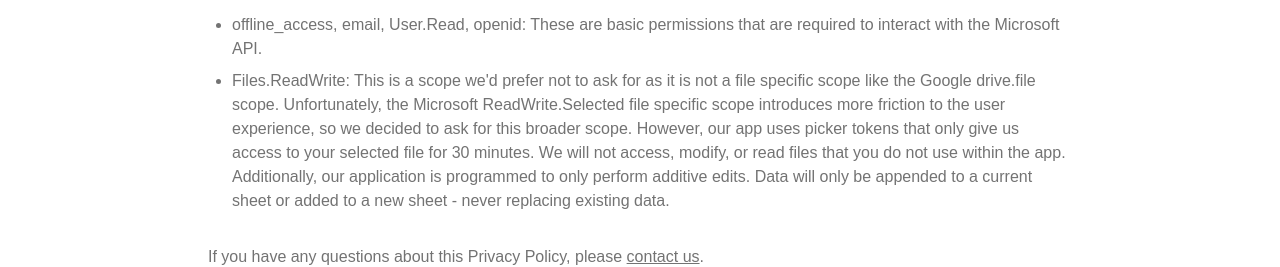
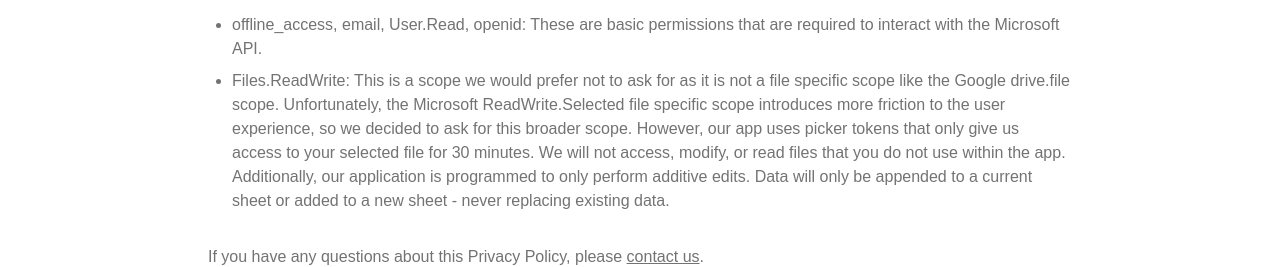
Before and after one commit to SimbaBuilds/SheetAssist_Frontend, a Next.js app: page /privacy-policy in a window 1280 px wide. Shown: the part 919-1186 px from the top of the page. Built offline with nearby package versions, Linux system fonts and the light colour scheme; no server answers.

Commit message:
Update PrivacyPolicyPage.tsx

```diff
--- a/components/public/PrivacyPolicyPage.tsx
+++ b/components/public/PrivacyPolicyPage.tsx
@@ -55,7 +55,7 @@ export default function PrivacyPolicyPage() {
           <ul className="list-disc pl-6 mt-2 space-y-2 text-muted-foreground">
             <li> offline_access, email, User.Read, openid: These are basic permissions that are required to interact with the Microsoft API.
             </li>
-            <li> Files.ReadWrite: This is a scope we'd prefer not to ask for as it is not a file specific scope like the Google drive.file scope.  Unfortunately, the Microsoft ReadWrite.Selected file specific scope introduces more friction to the user experience, so we decided to ask for this broader scope.  However, our app uses picker tokens that only give us access to your selected file for 30 minutes.  We will not access, modify, or read files that you do not use within the app.  Additionally, our application is programmed to only perform additive edits.  Data will only be appended to a current sheet or added to a new sheet - never replacing existing data.
+            <li> Files.ReadWrite: This is a scope we would prefer not to ask for as it is not a file specific scope like the Google drive.file scope.  Unfortunately, the Microsoft ReadWrite.Selected file specific scope introduces more friction to the user experience, so we decided to ask for this broader scope.  However, our app uses picker tokens that only give us access to your selected file for 30 minutes.  We will not access, modify, or read files that you do not use within the app.  Additionally, our application is programmed to only perform additive edits.  Data will only be appended to a current sheet or added to a new sheet - never replacing existing data.
             </li>
           </ul>
           <p className="text-muted-foreground mt-8">
```
